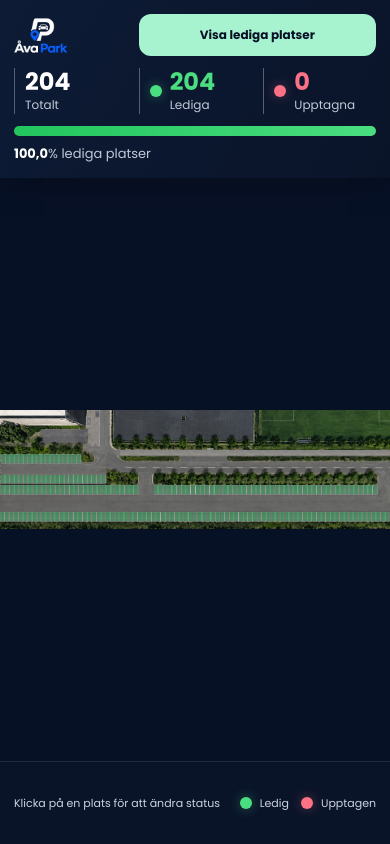
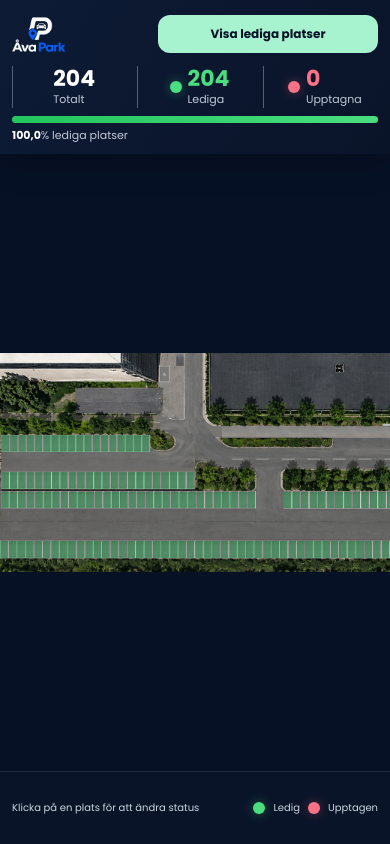
Before and after one commit to edu-kelyeb/Gymnasie-arbete-2026_Arvid-Lind-Kelvin-Yeboah, a plain HTML site: page index.html in a window 390 px wide. Drawn offline with Linux system fonts and the light colour scheme; no server answers.

Commit message:
Jag har gjort ändringar i koden. På style.css och jag fixade så man sidan kunde anpassas till mobilen.

```diff
--- a/css/main.css
+++ b/css/main.css
@@ -8,3 +8,11 @@ body {
   height: 100%;
   overflow: hidden;
 }
+
+@media (max-width: 800px), (orientation: portrait) and (max-height: 600px) {
+  html,
+  body {
+    height: 100vh;
+    height: 100dvh;
+  }
+}
--- a/css/style.css
+++ b/css/style.css
@@ -279,8 +279,10 @@ body {
   .toppmeny {
     display: grid;
     grid-template-columns: repeat(3, minmax(0, 1fr));
-    gap: 12px;
-    padding: 14px;
+    grid-template-rows: 48px auto auto;
+    align-items: center;
+    gap: 8px 10px;
+    padding: 10px 12px;
   }
 
   .logotyp img {
@@ -308,50 +310,96 @@ body {
   .statistik-lediga,
   .statistik-upptagna {
     grid-row: 2;
-    gap: 8px;
-    padding-left: 10px;
+    justify-content: center;
+    min-width: 0;
+    gap: 6px;
+    padding-left: 8px;
   }
 
   .statistik-innehall .antal-total,
   .statistik-lediga-innehall .antal-lediga,
   .statistik-upptagna-innehall .antal-upptagna {
-    font-size: 24px;
+    font-size: 22px;
+  }
+
+  .statistik-innehall span,
+  .statistik-lediga-innehall span,
+  .statistik-upptagna-innehall span {
+    font-size: 11px;
   }
 
   .tillganglighet {
     grid-column: 1 / -1;
     grid-row: 3;
+    min-width: 0;
     padding: 0;
     border-left: 0;
+  }
+
+  .tillganglighet-stapel {
+    height: 7px;
+    margin-bottom: 4px;
+  }
+
+  .tillganglighet p {
+    font-size: 11px;
   }
 
   .meny-knapp {
     grid-column: 2 / -1;
     grid-row: 1;
     justify-self: end;
-    width: 100%;
+    width: min(220px, 100%);
     min-width: 0;
-    padding: 12px 14px;
+    padding: 10px 12px;
     font-size: 12px;
   }
 
   .bottenmeny {
-    min-height: 58px;
-    gap: 12px;
-    padding: 12px 14px;
-    font-size: 11px;
+    min-height: 52px;
+    gap: 8px;
+    padding: 10px 12px;
+    font-size: 10px;
   }
 
   .teckenforklaring {
-    gap: 12px;
+    gap: 8px;
+  }
+
+  #parkeringsomrade {
+    justify-content: start;
+    place-items: start;
+    overflow: auto;
+    overscroll-behavior: contain;
+    touch-action: pan-x pan-y;
+  }
+
+  .kartyta {
+    flex: 0 0 auto;
   }
 }
 
 @media (max-width: 640px) {
+  .toppmeny {
+    grid-template-columns: repeat(3, minmax(0, 1fr));
+  }
+
+  #parkeringsomrade {
+    align-items: center;
+  }
+
   .kartyta {
-    height: auto;
-    max-height: 100%;
+    width: 720px;
+    height: 219px;
     aspect-ratio: 1919 / 584;
+  }
+
+  .parkeringsplats {
+    min-height: 12px;
+  }
+
+  .bottenmeny > span {
+    max-width: 55%;
   }
 }
 
@@ -359,17 +407,23 @@ body {
   .toppmeny > .statistik-total,
   .statistik-lediga,
   .statistik-upptagna {
-    padding-left: 7px;
+    gap: 4px;
+    padding-left: 5px;
   }
 
   .statistik-innehall .antal-total,
   .statistik-lediga-innehall .antal-lediga,
   .statistik-upptagna-innehall .antal-upptagna {
-    font-size: 21px;
+    font-size: 19px;
   }
 
   .bottenmeny {
     align-items: flex-start;
     flex-direction: column;
+    min-height: 64px;
+  }
+
+  .bottenmeny > span {
+    max-width: 100%;
   }
 }
```
